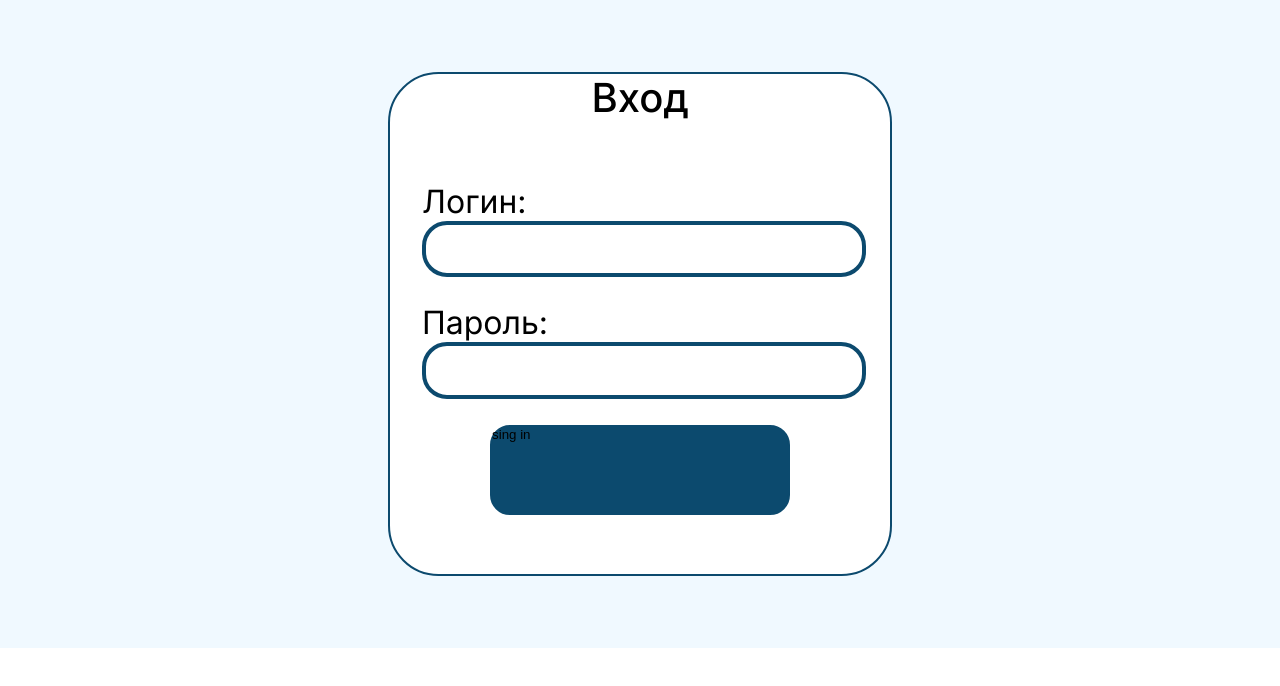
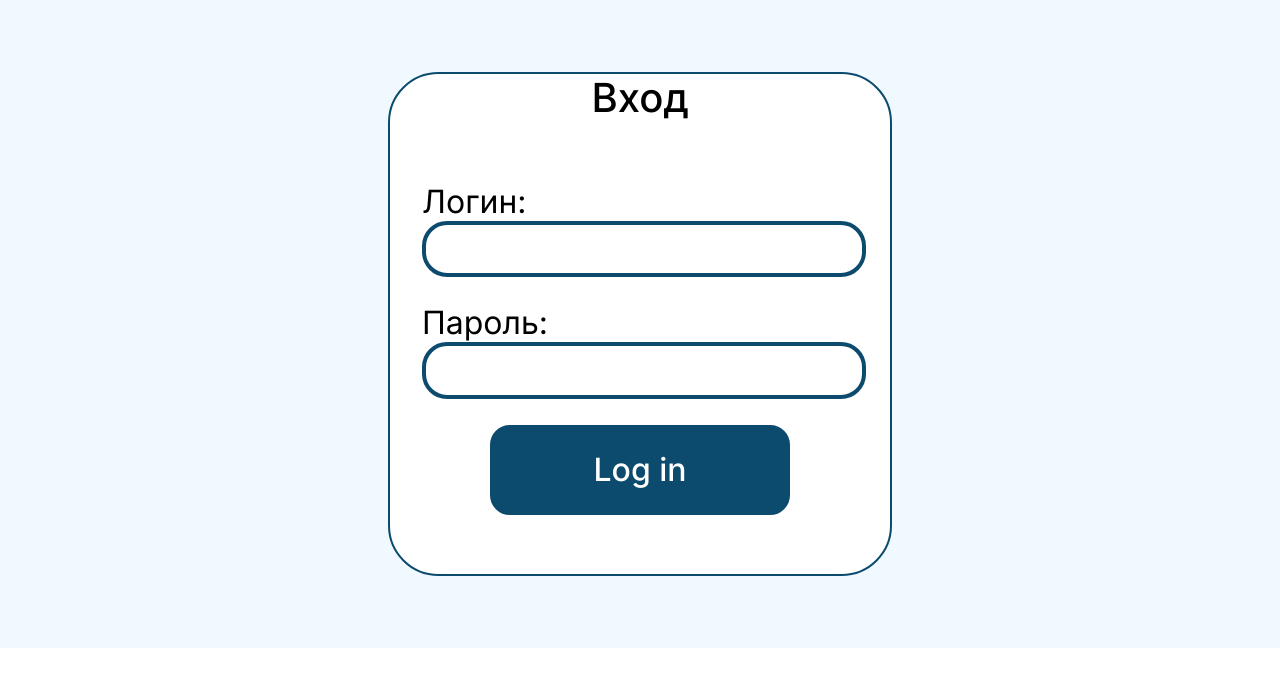
Before and after one commit to Stepankc/hackathon, a React (Create React App) app: page / in a window 1280 px wide. Shown: the top 686 px of the page. Built offline with nearby package versions, Linux system fonts and the light colour scheme.

Commit message:
fixed some styles

```diff
--- a/src/components/loginpage.jsx
+++ b/src/components/loginpage.jsx
@@ -13,7 +13,7 @@ const Loginpage = () => {
           <h2 className="LoginText">Пароль:</h2>
           <input type="password" className="LoginInput" />
         </div>
-        <button className="LoginButton">sing in</button>
+        <button className="LoginButton">Log in</button>
       </div>
     </div>
   );
--- a/src/style/LoginPage.sass
+++ b/src/style/LoginPage.sass
@@ -39,6 +39,16 @@
 	background: #0C4A6E
 	border: 2.5px solid #0C4A6E
 	border-radius: 20px
+	cursor: pointer
+	color: #fff
+	font-family: 'Inter'
+	font-style: normal
+	font-weight: 500
+	font-size: 32px
+	line-height: 39px
+	align-items: center
+	justify-content: center
+
 .component
 	padding-left: 32px
 	padding-right: 32px
--- a/src/style/ticket.sass
+++ b/src/style/ticket.sass
@@ -1,4 +1,5 @@
 .ticket
+    cursor: pointer
     margin-top: 15px
     display: grid
     column-gap: 30px
```
